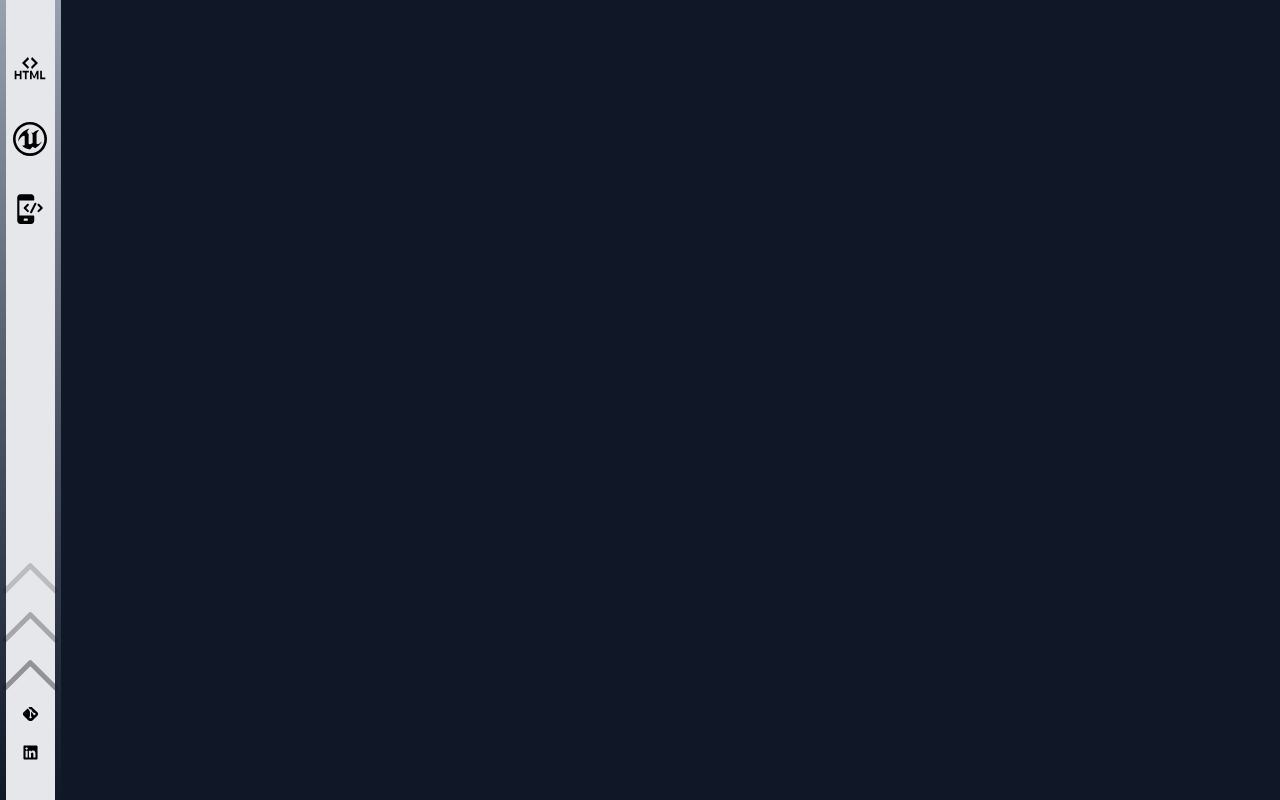
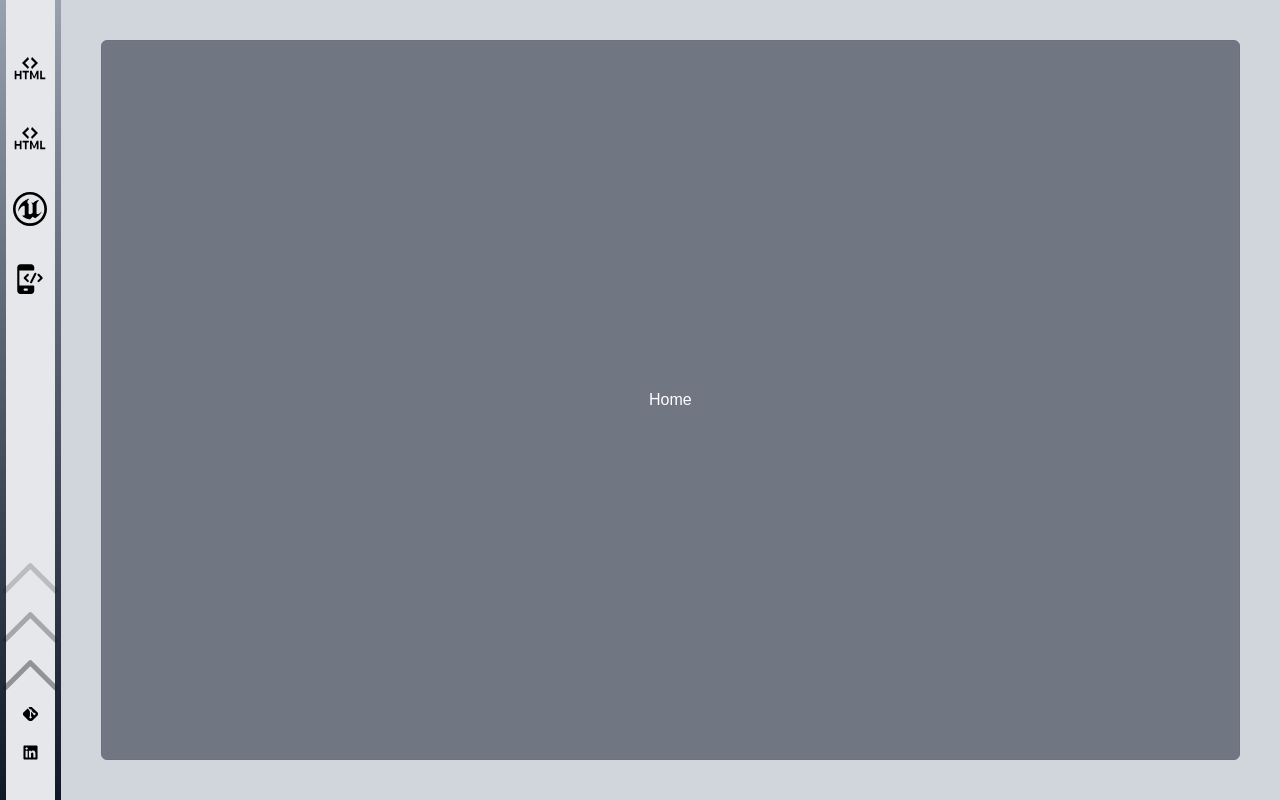
Before and after one commit to CrossStrauss/PortfolioSite2026, a Next.js app: page / in a window 1280 px wide. Built offline with nearby package versions, Linux system fonts and the light colour scheme.

Commit message:
Page setup and main ome page implementation

```diff
--- a/src/app/components/bg_mobile.tsx
+++ b/src/app/components/bg_mobile.tsx
@@ -1,5 +1,44 @@
 export default function BgMobile() {
     return (
-        <div className="w-full h-full bg-gray-200"></div>
+        <div className="w-full h-full grid grid-cols-2 relative">
+            <div className="bg-red-900">
+                <video
+                    autoPlay
+                    muted
+                    loop
+                    playsInline
+                    className="w-full h-full object-cover"
+                    >
+                    <source src="https://videos.pexels.com/video-files/3913493/3913493-hd_1920_1080_25fps.mp4" type="video/mp4" />
+                    Your browser does not support the video tag.
+                </video>
+            </div>
+            <div className="bg-red-900">
+                <video
+                    autoPlay
+                    muted
+                    loop
+                    playsInline
+                    className="w-full h-full object-cover"
+                    >
+                    <source src="https://videos.pexels.com/video-files/12991910/12991910-uhd_2560_1440_30fps.mp4" type="video/mp4" />
+                    Your browser does not support the video tag.
+                </video>
+            </div>
+            <div className="absolute w-full h-full flex justify-center">
+                <div className="w-[25%] h-full grid grid-cols-1">
+                    <div
+                    className="w-0 h-0
+                            border-l-[50px] border-r-[50px]
+                            border-b-[100px]
+                            border-l-transparent border-r-transparent
+                            border-b-red-500">
+                    </div>
+
+                </div>
+            </div>
+        </div>
     )
 }
+
+// https://videos.pexels.com/video-files/12991910/12991910-uhd_2560_1440_30fps.mp4
--- a/src/app/components/bg_web.tsx
+++ b/src/app/components/bg_web.tsx
@@ -1,6 +1,6 @@
 export default function BgWeb () {
     return (
-        <div className="w-full h-full bg-gray-900">
+        <div className="w-full h-full bg-gray-300">
 
         </div>
     );
--- a/src/app/components/dynamic-background.tsx
+++ b/src/app/components/dynamic-background.tsx
@@ -9,32 +9,36 @@ export default function DynamicBackground(){
 
     const {currentProjectType} = useAppContext();
 
-    const [bgCol, setBgCol] = useState('');
-    const [BgComponent, setBgComponent] = useState(() => BgGame);
+    const [BgComponent, setBgComponent] = useState(() => BgMobile);
 
     const InnerComp = "";
 
     useEffect(()=> {
+
+        console.log('Current Project:' + currentProjectType);
+
         switch(currentProjectType){
+            case 'home':
+                setBgComponent(() => BgWeb)
+                console.log("rendering webDev")
             case 'webdev':
-                setBgCol('bg-red-500')
                 setBgComponent(() => BgWeb)
+                console.log("rendering webDev")
             break
             case 'mobile':
-                setBgCol('bg-green-500')
                 setBgComponent(() => BgMobile)
+                console.log("rendering mobile")
             break
             case 'unreal':
-                setBgCol('bg-blue-500')
                 setBgComponent(() => BgGame)
+                console.log("rendering unreal");
     }
-
 
 
     }, [currentProjectType])
 
     return (
-        <div className={`${bgCol} fixed inset-0 w-full h-full`}>
+        <div className={`fixed inset-0 w-full h-full`}>
             <BgComponent/>
         </div>
     )
--- a/src/app/components/sideMenu.tsx
+++ b/src/app/components/sideMenu.tsx
@@ -25,6 +25,19 @@ export default function sideMenu() {
 
                 <div className="w-full pt-10">
                     <div className="w-full flex flex-col gap-6 flex justify-end items-center pb-10">
+                        <Link   href='/'
+                                className='w-[70%]'
+                                onClick={() => setCurrentProjectType("home")}>
+                            <div className="w-full aspect-square cursor-pointer hover:scale-[1.1] transition-scale duration-300 mt-3">
+                                <Image
+                                    src="/logos/webDev.svg"
+                                    width={200}
+                                    height={200}
+                                    alt="Picture of the author"
+                                    className='w-full'
+                                />
+                            </div>
+                        </Link>
                         <Link   href='/projects/webdev'
                                 className='w-[70%]'
                                 onClick={() => setCurrentProjectType("webdev")}>
@@ -36,7 +49,6 @@ export default function sideMenu() {
                                     alt="Picture of the author"
                                     className='w-full'
                                 />
-
                             </div>
                         </Link>
 
--- a/src/app/components/sidebar.tsx
+++ b/src/app/components/sidebar.tsx
@@ -1,20 +1,12 @@
 'use client'
 
-import { useEffect } from 'react'
-import { useAppContext } from '../context/portfolioContext'
 // import HexGrid from './hex-grid';
 import SideMenu from './sideMenu';
 
 export default function Sidebar() {
-    const {currentProjectType, setCurrentProjectType} = useAppContext();
-
-    useEffect(() => {
-        setCurrentProjectType('Unreal');
-    }, []);
 
     return (
         <div className="w-[5%] h-full">
-            {/* <HexGrid hexCount={5} hexSize={200} /> */}
             < SideMenu />
         </div>
     )
--- a/src/app/context/portfolioContext.tsx
+++ b/src/app/context/portfolioContext.tsx
@@ -14,7 +14,7 @@ type PortfolioContextType = {
 const AppContext = createContext<PortfolioContextType | undefined>(undefined)
 
 export function AppProvider({ children }: { children: ReactNode }) {
-  const [currentProjectType, setCurrentProjectType] = useState('webdev')
+  const [currentProjectType, setCurrentProjectType] = useState('home')
   const [viewMode, setViewMode] = useState<viewModesType>(viewModesType.lightMode)
 
   return (
--- a/src/app/page.tsx
+++ b/src/app/page.tsx
@@ -2,10 +2,8 @@
 export default async function Home() {
   // await new Promise((resolve) => setTimeout(resolve, 3000));
   return (
-    <div className="z-5 relative w-full h-full justify-center items-center grid grid-cols-4">
-      <div className={"col-span-3 h-full"}>
-
-      </div>
+    <div className="w-full h-full flex justify-center items-center flex-col bg-gray-900/50 rounded-md border-1 border-gray-500">
+      <h1 className="text-white">Home</h1>
     </div>
   );
 }
--- a/src/app/projects/mobile/page.tsx
+++ b/src/app/projects/mobile/page.tsx
@@ -1,6 +1,6 @@
 export default function GameDevPage() {
   return (
-    <div className="w-full h-full flex justify-center items-center flex-col">
+    <div className="w-full h-full flex justify-center items-center flex-col bg-gray-900/50 rounded-md">
       <h1 className="text-white">Mobile Projects</h1>
     </div>
   );
--- a/src/app/projects/unreal/page.tsx
+++ b/src/app/projects/unreal/page.tsx
@@ -1,6 +1,6 @@
 export default function UnrealPage() {
     return (
-        <div className="w-full h-full flex justify-center items-center flex-col">
+        <div className="w-full h-full flex justify-center items-center flex-col bg-gray-900/50 rounded-md border-1 border-gray-500">
             <h1 className="text-white">Unreal Projects</h1>
         </div>
     )
--- a/src/app/projects/webdev/page.tsx
+++ b/src/app/projects/webdev/page.tsx
@@ -1,6 +1,6 @@
 export default function WebDevPage() {
   return (
-    <div className="w-full h-full flex justify-center items-center flex-col">
+    <div className="w-full h-full flex justify-center items-center flex-col bg-gray-900/50 rounded-md border-1 border-gray-500">
       <h1 className="text-white">Web Development Projects</h1>
     </div>
   );
```
